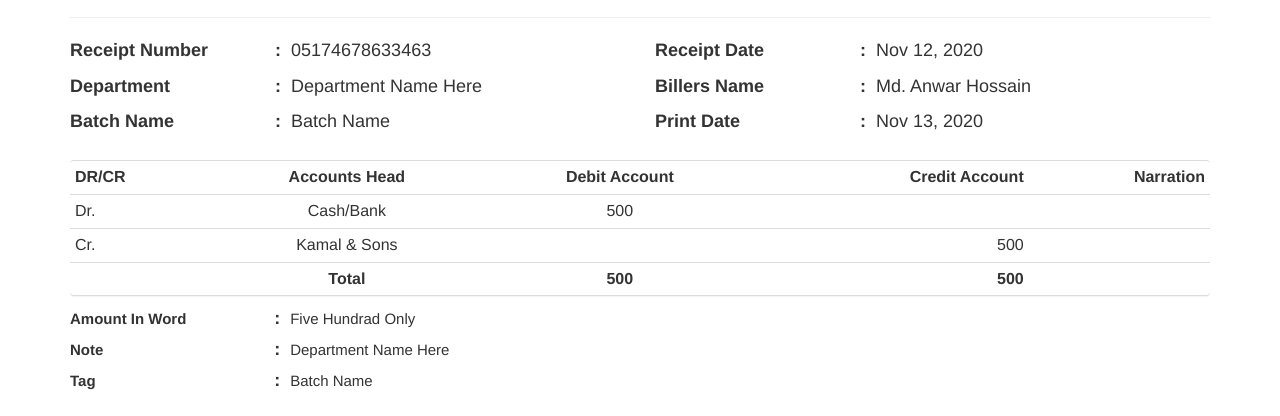
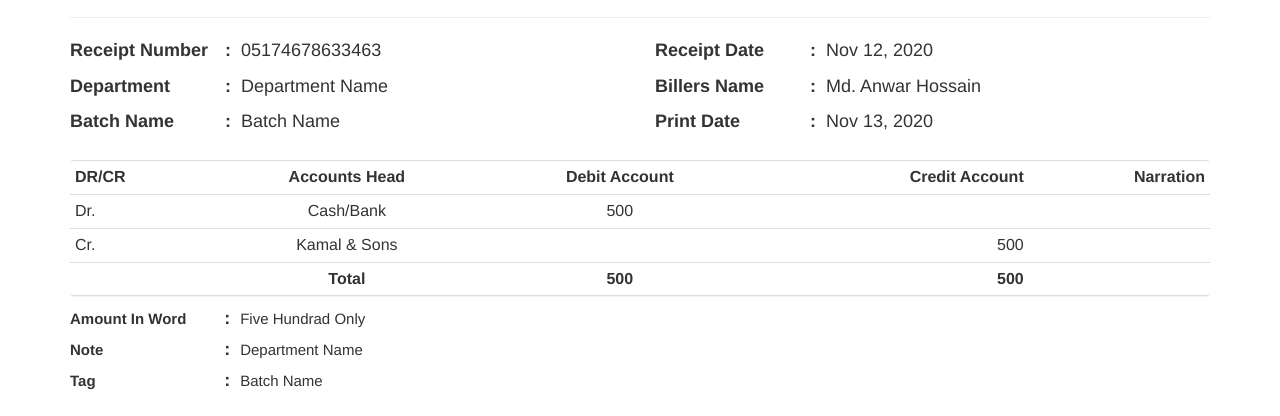
Before and after one commit to mdanwar051637/smartinvoices, a plain HTML site: page index.html in a window 1280 px wide. Shown: the part 188-604 px from the top of the page. Drawn offline with nearby package versions, Linux system fonts and the light colour scheme; grey boxes are pictures that could not be loaded.

Commit message:
Update index.html

```diff
--- a/index.html
+++ b/index.html
@@ -49,7 +49,7 @@
                 margin-bottom: 10px;
             }
             .billing_address ul li b{
-                min-width: 200px;
+                min-width: 150px;
                 display: inline-block;
             }
             .billing_address ul li span{
@@ -132,7 +132,7 @@
                                 <div class="billing_address">
                                     <ul class="list-unstyled">
                                         <li><b>Receipt Number </b> <span>05174678633463</span></li>
-                                        <li><b>Department </b> <span>Department Name Here</span></li>
+                                        <li><b>Department </b> <span>Department Name</span></li>
                                         <li><b>Batch Name </b> <span>Batch Name</span></li>
                                     </ul>
                                 </div>
@@ -204,7 +204,7 @@
                 <div class="billing_address">
                     <ul class="list-unstyled">
                         <li><b>Amount In Word </b> <span>Five Hundrad Only</span></li>
-                        <li><b>Note </b> <span>Department Name Here</span></li>
+                        <li><b>Note </b> <span>Department Name</span></li>
                         <li><b>Tag </b> <span>Batch Name</span></li>
                     </ul>
                 </div>
```
